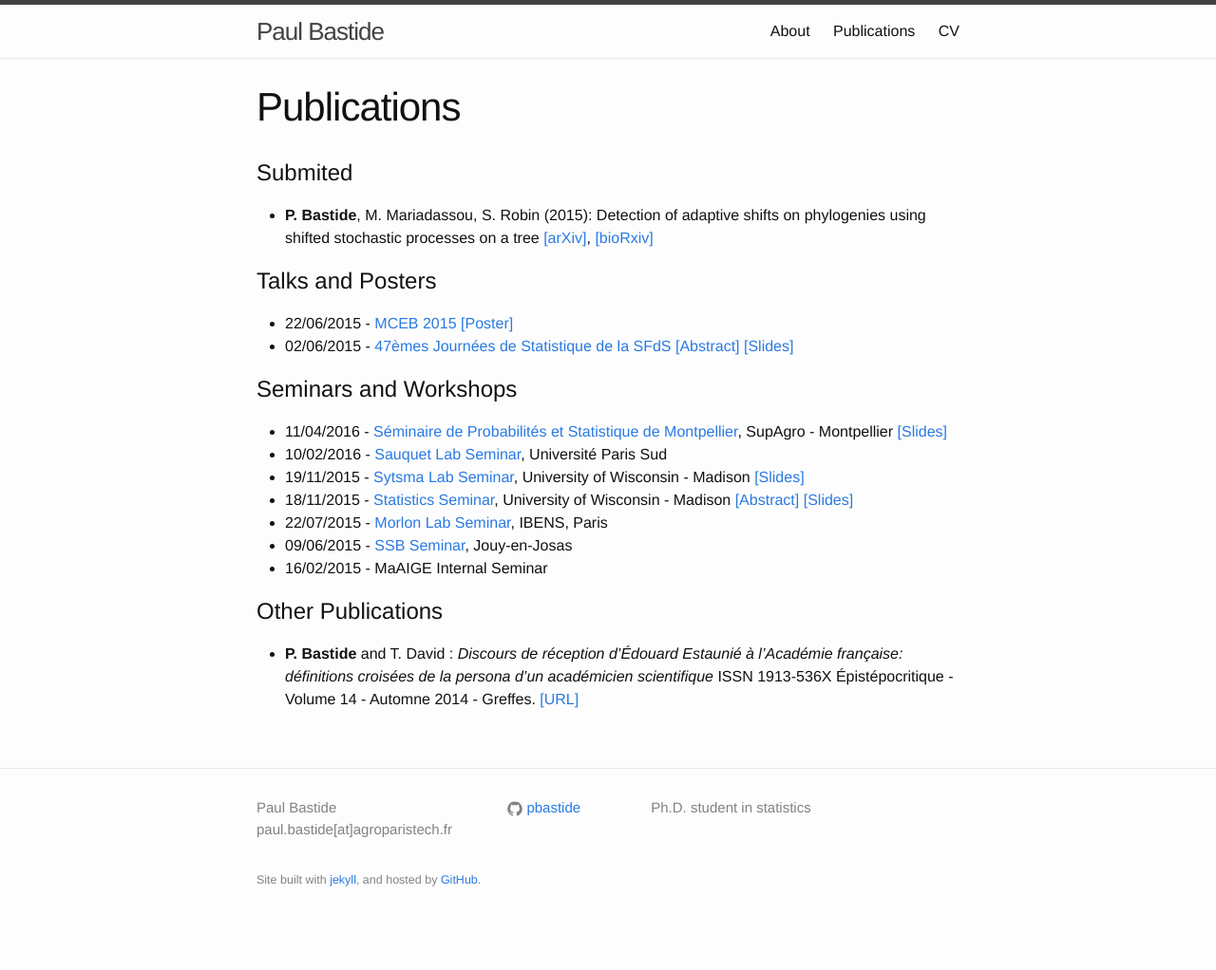
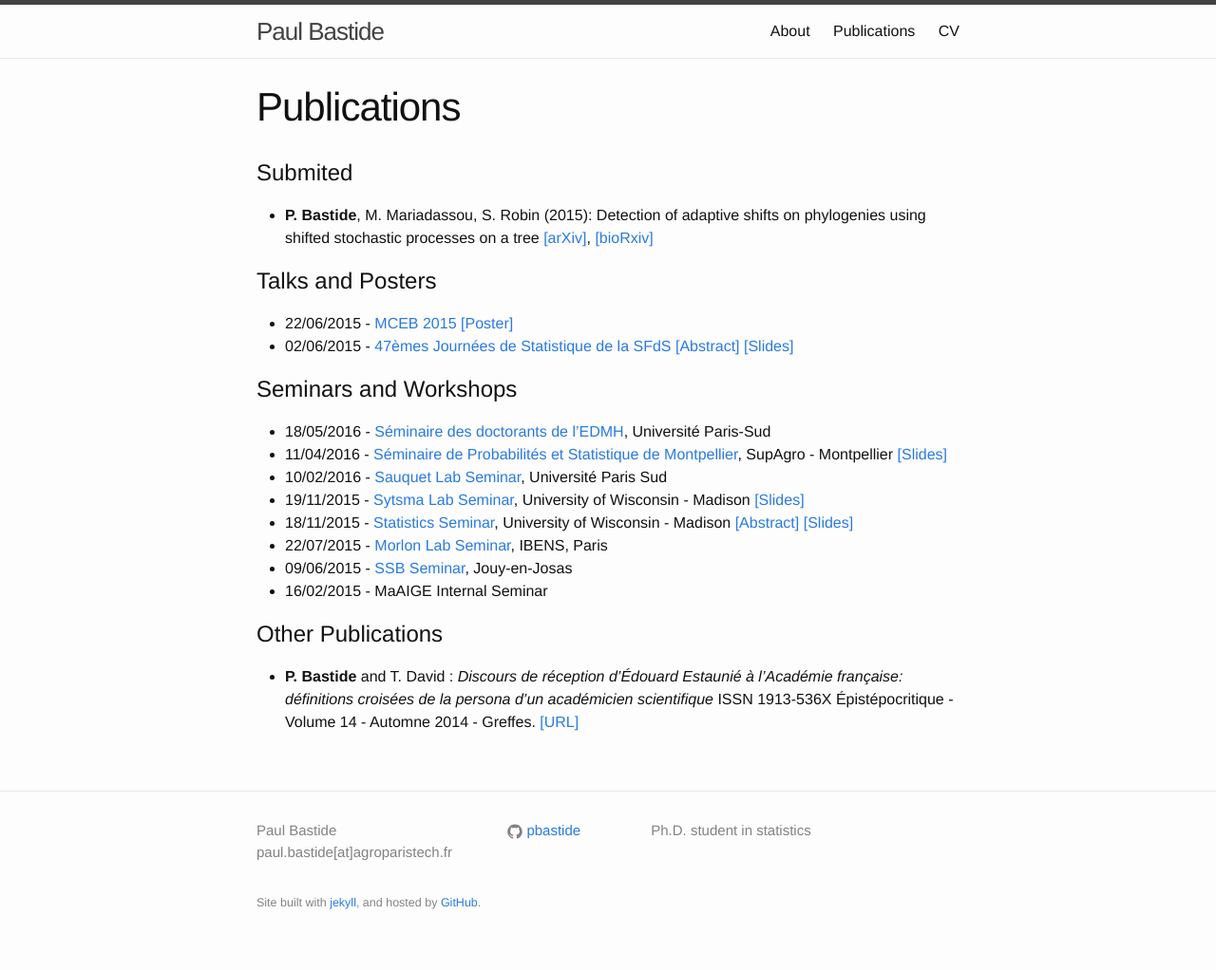
Before and after one commit to pbastide/pbastide.github.io, a Jekyll site: the page built from publi.md, in a window 1280 px wide. Shown: the whole page at 95% size. Built offline with Jekyll 4.4.1, drawn with Linux system fonts in a browser that asks for light colours; before the commit the page ends 998 px from its top, so only the background shows below that.

Commit message:
seminaire des doctorants

```diff
--- a/publi.md
+++ b/publi.md
@@ -14,6 +14,7 @@ weight: 3
 - 02/06/2015 - [47èmes Journées de Statistique de la SFdS](http://jds2015.sfds.asso.fr/) [[Abstract]]({{site.baseurl}}/docs/SFdS_2015_v2.pdf) [[Slides]]({{site.baseurl}}/docs/20150602_JdS.pdf)
 
 # Seminars and Workshops
+- 18/05/2016 - [Séminaire des doctorants de l'EDMH](http://www.math.u-psud.fr/~ecdoct/ecdoct/infos/semdoc.php), Université Paris-Sud
 - 11/04/2016 - [Séminaire de Probabilités et Statistique de Montpellier](http://www.i3m.univ-montp2.fr/seminaires-et-groupes-de-travail/index.php?option=com_content&view=article&id=59&catid=19&histo=13), SupAgro - Montpellier [[Slides]]({{site.baseurl}}/docs/20160411_Montpellier.pdf)
 - 10/02/2016 - [Sauquet Lab Seminar](http://www.sauquetlab.org/), Université Paris Sud
 - 19/11/2015 - [Sytsma Lab Seminar](http://www.botany.wisc.edu/sytsma/SytsmaLab/Welcome.html), University of Wisconsin - Madison [[Slides]]({{site.baseurl}}/docs/20151119_Systma.pdf)
```
